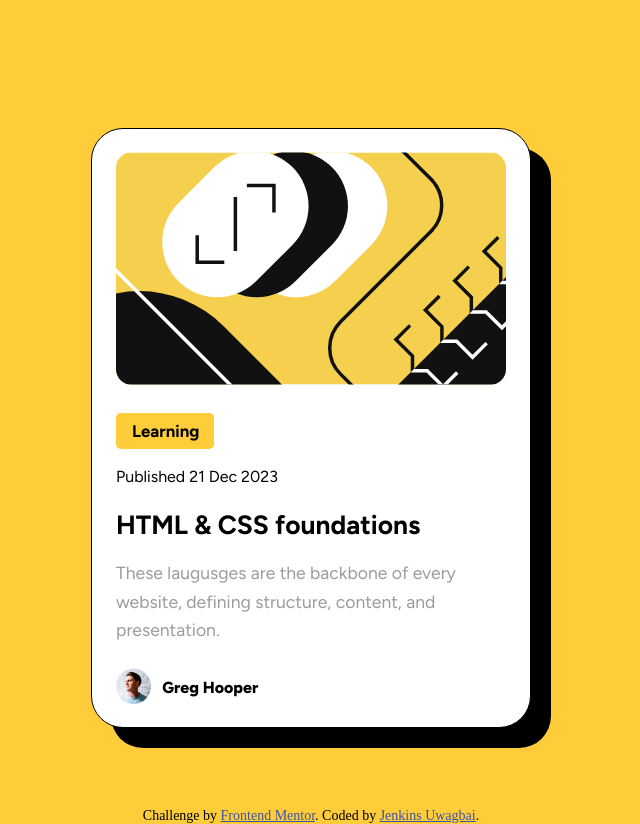
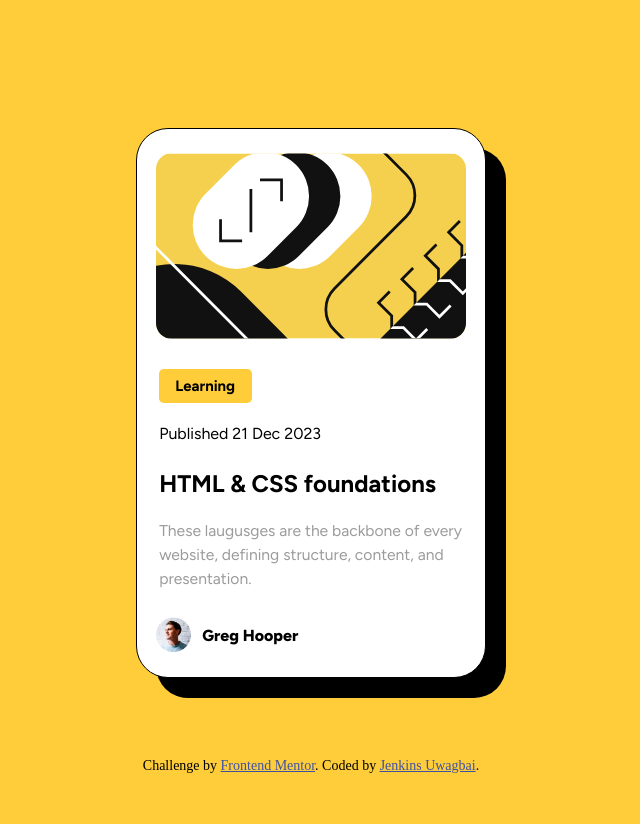
Before and after one commit to jenkx60/blog-preview-card, a plain HTML site: page index.html in a window 1280 px wide. Shown: the whole page, without its empty margins (329-969 px from the left). After the commit the page ends 800 px from the top, so only its background shows below. Drawn offline with Linux system fonts and the light colour scheme.

Commit message:
Update styles.css

```diff
--- a/styles.css
+++ b/styles.css
@@ -15,8 +15,8 @@ body {
 }
 
 .inner_container {
-    width: 440px;
-    height: 600px;
+    width: 350px;
+    height: 550px;
     background-color: white;
     display: grid;
     justify-content: center;
@@ -33,29 +33,28 @@ body {
 }
 
 .top_img img {
-    width: 390px;
+    width: 310px;
     border-radius: 1rem;
 }
 
 .learn {
-    width: 6.1rem;
-    /* margin-left: 2rem; */
-    margin: 1.3rem 0 -.1rem 0rem;
+    width: 5.8rem;
+    margin: 1.3rem 0 -.1rem 0.2rem;
     padding: .5rem 1rem;
     border-radius: .3rem;
-    font-size: .9rem;
+    font-size: .8rem;
     font-family: "Figtree", sans-serif;
     background-color: rgb(255, 205, 57);
 }
 
 .date {
-    margin-top: .8rem;
+    margin: 0.8rem 0 0 0.2rem;
     font-family: "Figtree", sans-serif;
 }
 
 .header {
-    margin: 1rem 0 0.7rem 0;
-    font-size: 1.1rem;
+    margin: 1rem 0 0.7rem 0.2rem;
+    font-size: 1rem;
     font-family: "Figtree", sans-serif;
 }
 
@@ -69,9 +68,10 @@ body {
 }
 
 .intro {
-    font-size: 1.1rem;
+    font-size: .98rem;
+    margin-left: 0.2rem;
     font-family: "Figtree", sans-serif;
-    line-height: 1.8rem;
+    line-height: 1.5rem;
     color: rgb(155, 155, 155);
 }
 
```
